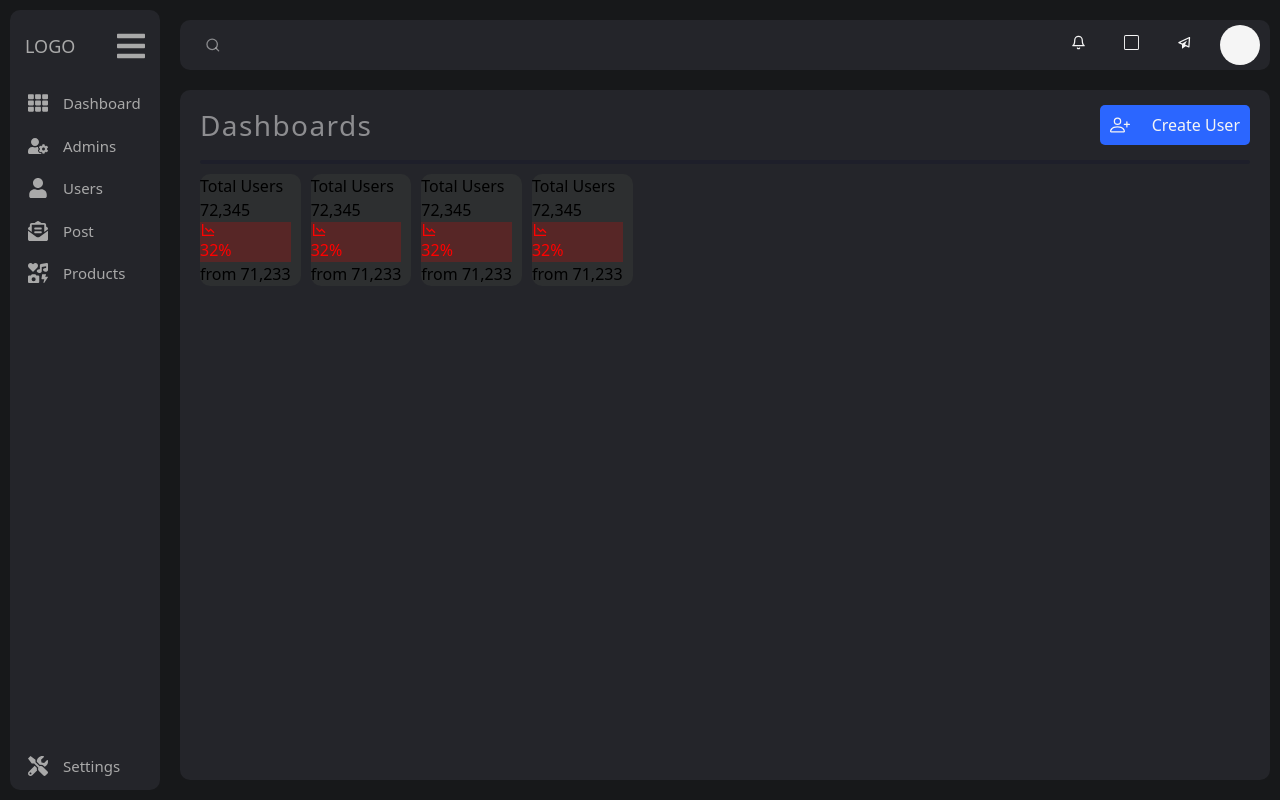
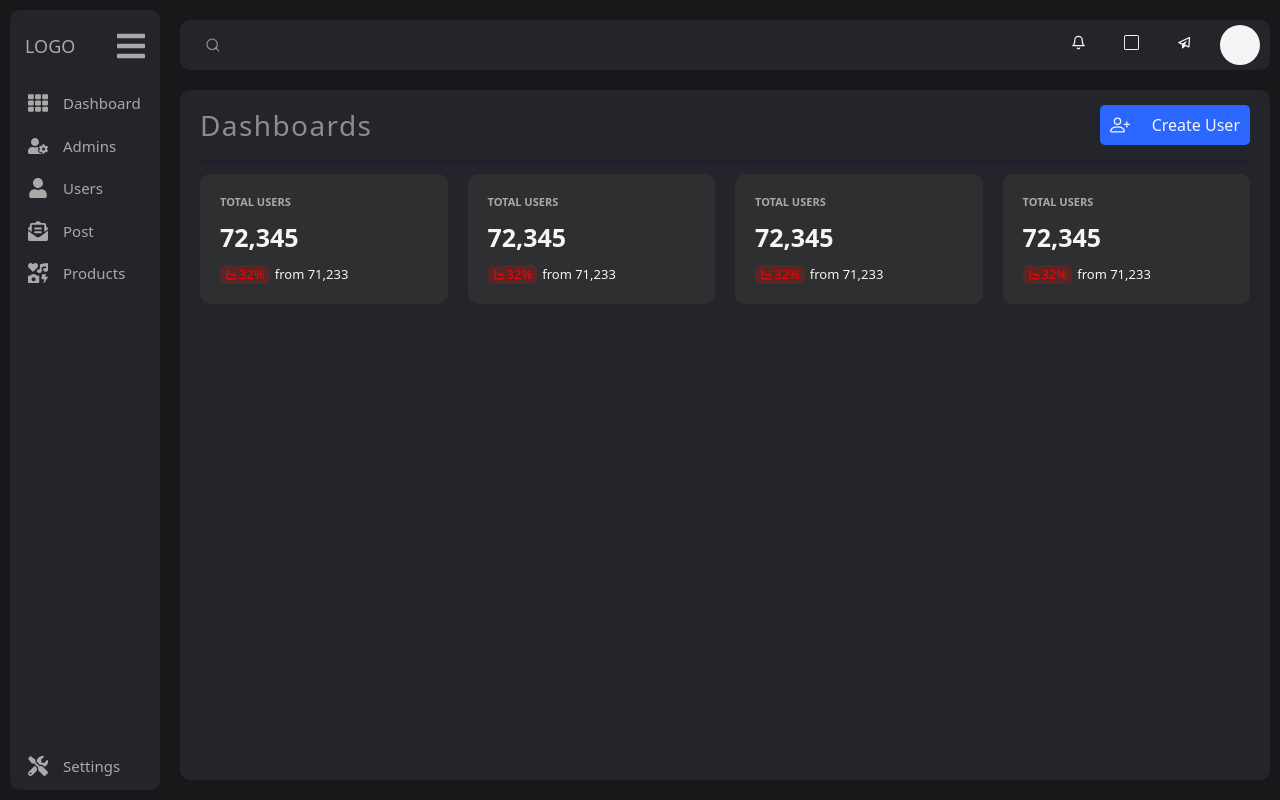
Before and after one commit to ceejayps/admin_dash_react, a React (Create React App) app: page /dashboard in a window 1280 px wide. Built offline with nearby package versions, Linux system fonts and the light colour scheme.

Commit message:
Update dashboard.css

```diff
--- a/src/dashboard.css
+++ b/src/dashboard.css
@@ -1,13 +1,49 @@
 .cardsection{display: flex;
-    gap:10px;
+    gap:20px;
+    width: 100%;
 
 
 }
 
 .dashbaordCard{display: flex;
-    gap:10px;
+    flex-grow: calc(1);
+    color: whitesmoke;
+    padding: 20px;
     background-color: #2d2f30;
     border-radius: 10px;
-  transition: all 0.5;
+    height: 130px;
+    transition: all 0.5;
 
 }
+.dashbaordCardTitle{
+    font-size: 11px;
+    text-transform: uppercase;
+    color: darkgrey;
+    font-weight: bold;
+}
+.dashbaordCardNumber{
+    font-size: 25px;
+    text-transform: uppercase;
+    color: whitesmoke;
+    font-weight: bold;
+}
+.dashStateSection{
+    display: flex;
+    gap: 5px;
+    align-items: center;
+    font-size: 13px;
+}
+.dashCardleft{
+    display: flex;
+    flex-direction: column;
+    justify-content: space-between;
+}
+.dashStateSectionPercent{
+    display: flex;
+    align-items: center;
+    gap: 1px;
+    padding-left: 5px;
+    padding-right: 5px;
+    border-radius: 5px;
+
+}
```
